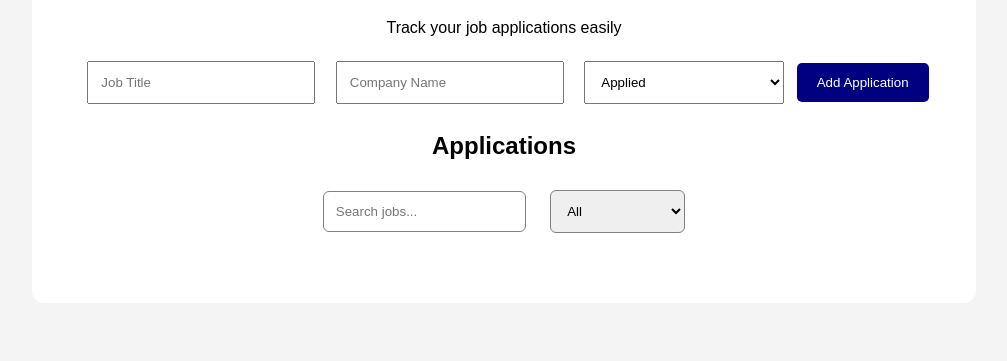
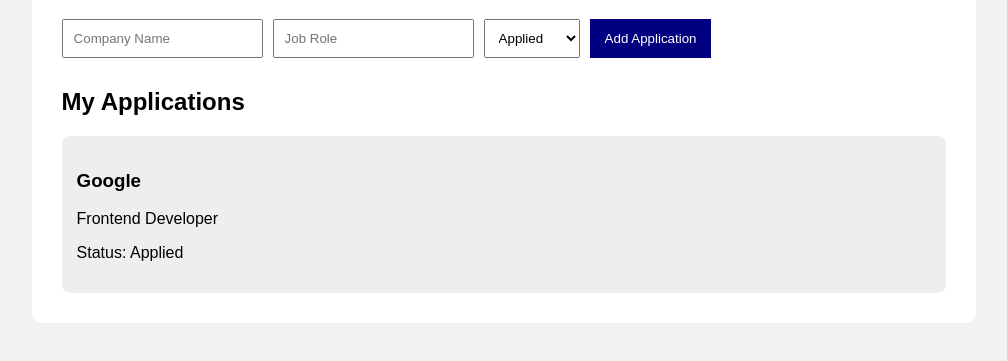
Before and after one commit to Bhoomikagupta61/Job-Tracker, a plain HTML site: page index.html in a window 1280 px wide. Shown: the part 131-492 px from the top of the page, without its empty margins (136-1143 px from the left). Drawn offline with Linux system fonts and the light colour scheme.

Commit message:
Created job tracker dashboard UI

```diff
--- a/index.html
+++ b/index.html
@@ -1,6 +1,5 @@
 <!DOCTYPE html>
 <html>
-
 <head>
     <title>Job Application Tracker</title>
     <link rel="stylesheet" href="style.css">
@@ -12,50 +11,36 @@
 
     <h1>Job Application Tracker</h1>
 
-    <p>Track your job applications easily</p>
+    <div class="form">
 
+        <input type="text" placeholder="Company Name">
 
-    <div class="form-container">
+        <input type="text" placeholder="Job Role">
 
-        <input type="text" id="jobTitle" placeholder="Job Title">
-
-        <input type="text" id="companyName" placeholder="Company Name">
-
-
-        <select id="jobStatus">
+        <select>
             <option>Applied</option>
             <option>Interview</option>
             <option>Rejected</option>
-            <option>Offer Received</option>
+            <option>Selected</option>
         </select>
 
-
-        <button id="addBtn">Add Application</button>
+        <button>Add Application</button>
 
     </div>
 
-<h2>Applications</h2>
 
-<input type="text" id="searchInput" placeholder="Search jobs...">
-<select id="filterStatus">
+    <h2>My Applications</h2>
 
-    <option value="All">All</option>
-    <option value="Applied">Applied</option>
-    <option value="Interview">Interview</option>
-    <option value="Rejected">Rejected</option>
-    <option value="Offer Received">Offer Received</option>
+    <div class="card">
 
-</select>
+        <h3>Google</h3>
+        <p>Frontend Developer</p>
+        <p>Status: Applied</p>
 
-<div id="applications">
     </div>
 
 
 </div>
 
-
-<script src="script.js"></script>
-
 </body>
-
 </html>
--- a/style.css
+++ b/style.css
@@ -1,5 +1,5 @@
 body {
-    background-color: #f4f4f4;
+    background-color: #f2f2f2;
     font-family: Arial, sans-serif;
 }
 
@@ -9,117 +9,39 @@ body {
     margin: 40px auto;
     background: white;
     padding: 30px;
-    text-align: center;
-    border-radius: 12px;
+    border-radius: 10px;
 }
 
 
-.form-container input,
-.form-container select {
+h1 {
+    text-align: center;
+}
 
-    padding: 12px;
-    margin: 8px;
-    width: 200px;
 
+.form {
+    display: flex;
+    gap: 10px;
+    margin-bottom: 30px;
+}
+
+
+input, select {
+    padding: 10px;
 }
 
 
 button {
-
-    padding: 12px 20px;
-    border: none;
     background-color: navy;
     color: white;
-    border-radius: 5px;
-    cursor: pointer;
-
+    border: none;
+    padding: 10px 15px;
 }
 
 
-button:hover {
+.card {
 
-    opacity: 0.8;
+    background: #eeeeee;
+    padding: 15px;
+    border-radius: 8px;
 
 }
-
-
-#applications {
-
-    margin-top: 30px;
-
-}
-
-
-
-
-.job-card {
-
-    background: white;
-    padding: 20px;
-    margin: 15px auto;
-    width: 70%;
-    border-radius: 12px;
-    text-align: left;
-    box-shadow: 0 4px 10px rgba(0,0,0,0.1);
-
-}
-
-
-.job-card h3 {
-
-    margin-bottom: 10px;
-
-}
-
-
-.job-card p {
-
-    margin: 8px 0;
-
-}
-#searchInput,
-#filterStatus {
-
-    padding: 12px;
-    margin: 10px;
-    border-radius: 6px;
-    border: 1px solid gray;
-
-}
-
-.delete-btn {
-
-    background-color: red;
-
-}
-.status {
-    padding: 5px 10px;
-    border-radius: 15px;
-    background-color: #ddd;
-    font-size: 14px;
-}
-.status {
-    padding: 5px 12px;
-    border-radius: 15px;
-    font-size: 14px;
-}
-
-
-.applied {
-    background-color: lightblue;
-}
-
-
-.interview {
-    background-color: lightyellow;
-}
-
-
-.rejected {
-    background-color: lightcoral;
-}
-
-
-.offer-received {
-    background-color: lightgreen;
-}
```
